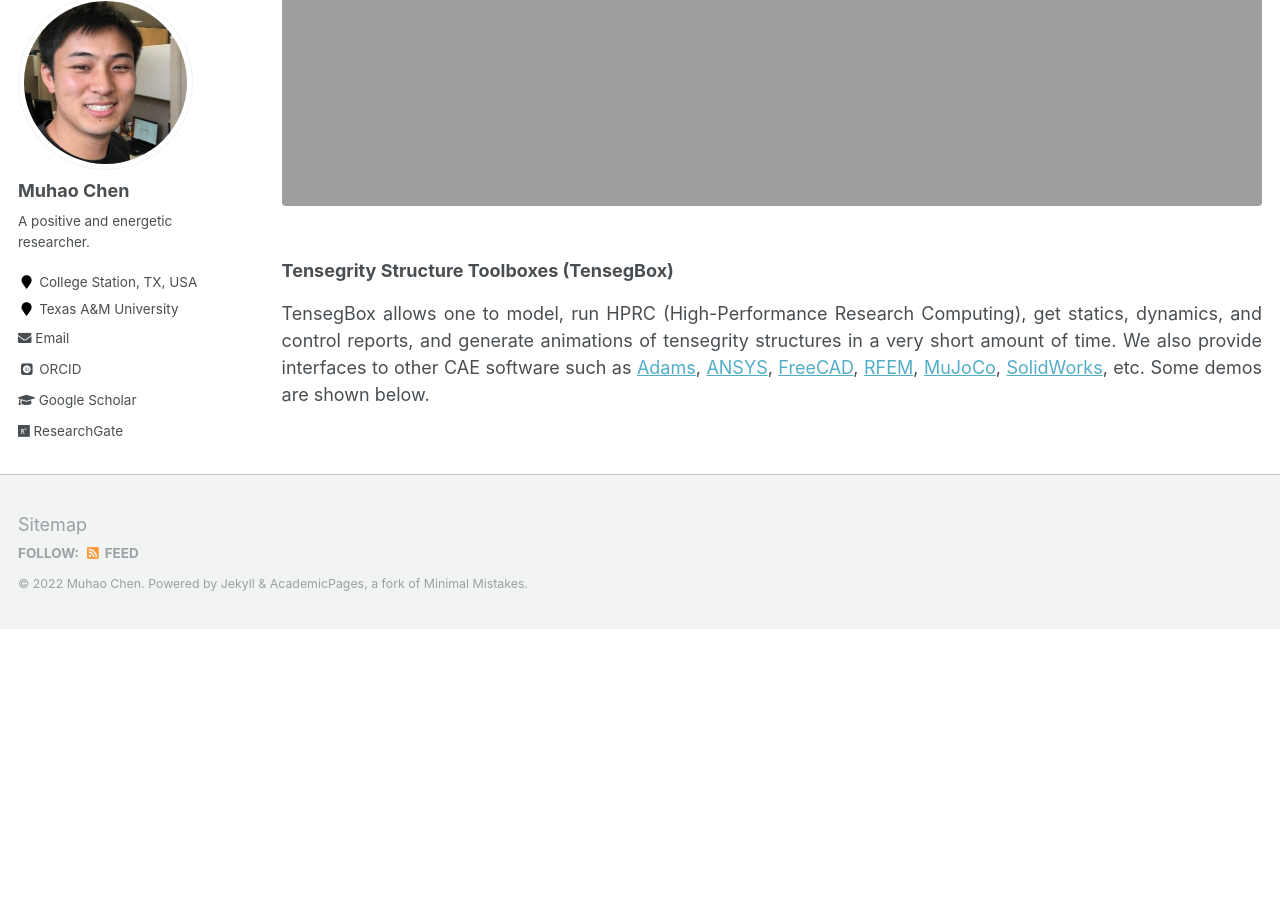
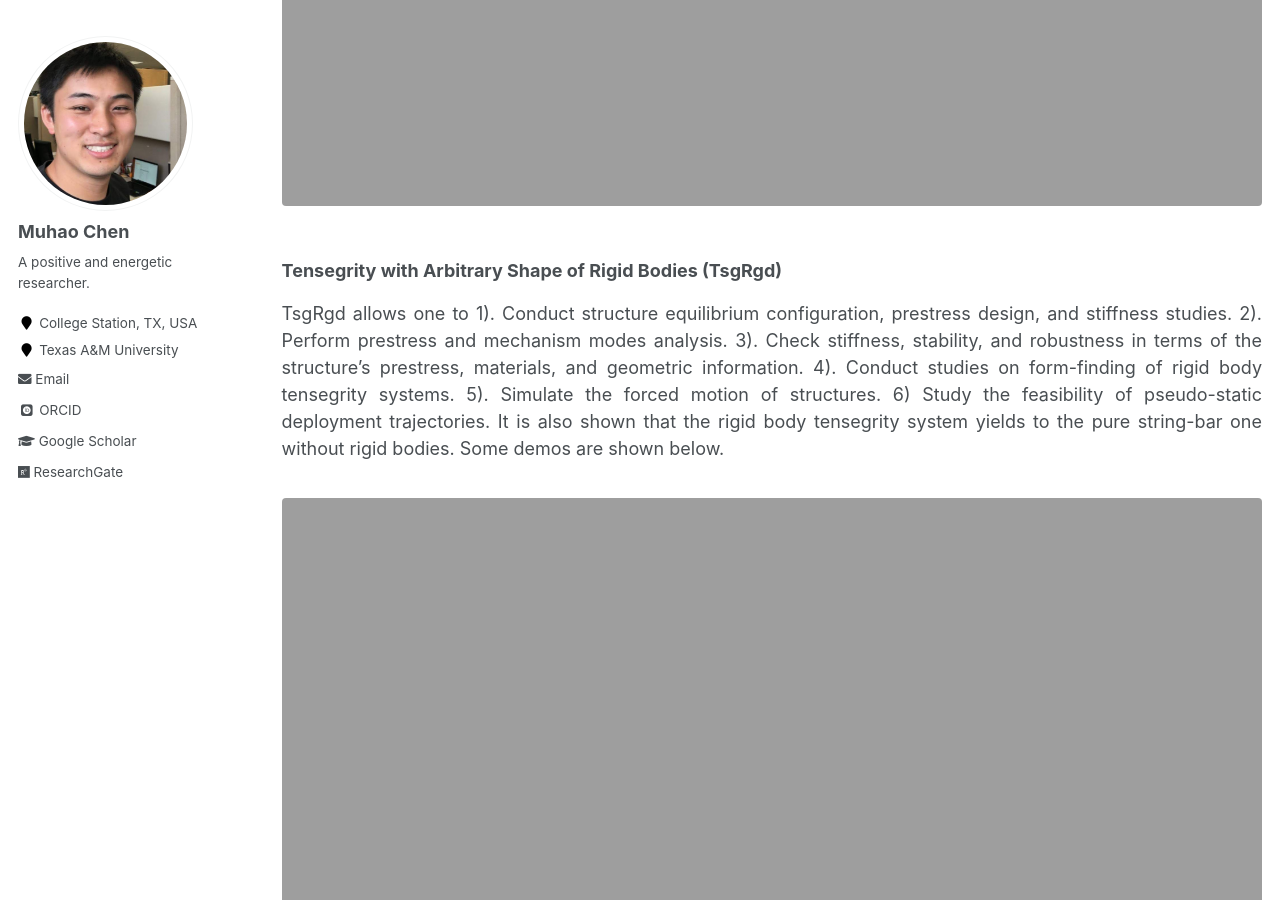
Before and after one commit to Muhao-Chen/muhao-chen.github.io, a Jekyll site: the page built from _pages/resources.md, in a window 1280 px wide and 900 px high, scrolled down 2934 px. Built offline with Jekyll 4.4.1, drawn with Linux system fonts in a browser that asks for light colours; some web fonts are replaced; before the commit the page ends 3563 px from its top, so only the background shows below that.

Commit message:
Update resources.md

```diff
--- a/_pages/resources.md
+++ b/_pages/resources.md
@@ -68,6 +68,14 @@ TensegFoil allows one to conduct the following studies. 1). Design tensegrity mo
 </tr>
 </table>
 -->
+
+### Tensegrity with Arbitrary Shape of Rigid Bodies (TsgRgd)
+
+TsgRgd allows one to 1). Conduct structure equilibrium configuration, prestress design, and stiffness studies. 2). Perform prestress and mechanism modes analysis. 3). Check stiffness, stability, and robustness in terms of the structure's prestress, materials, and geometric information. 4). Conduct studies on form-finding of rigid body tensegrity systems. 5). Simulate the forced motion of structures. 6) Study the feasibility of pseudo-static deployment trajectories. It is also shown that the rigid body tensegrity system yields to the pure string-bar one without rigid bodies. Some demos are shown below.
+
+<figure><img src="{{ site.url }}/images/rffi/tensegfoil.png" width="200"/></figure>
+
+
 ### Tensegrity Structure Toolboxes (TensegBox)
 
 TensegBox allows one to model, run HPRC (High-Performance Research Computing), get statics, dynamics, and control reports, and generate animations of tensegrity structures in a very short amount of time. We also provide interfaces to other CAE software such as [Adams](https://www.mscsoftware.com/product/adams), [ANSYS](https://www.ansys.com/), [FreeCAD](https://www.freecadweb.org/), [RFEM](https://www.dlubal.com/en-US/products/rfem-fea-software/what-is-rfem), [MuJoCo](https://mujoco.org/), [SolidWorks](https://www.solidworks.com/), etc. Some demos are shown below.
```
